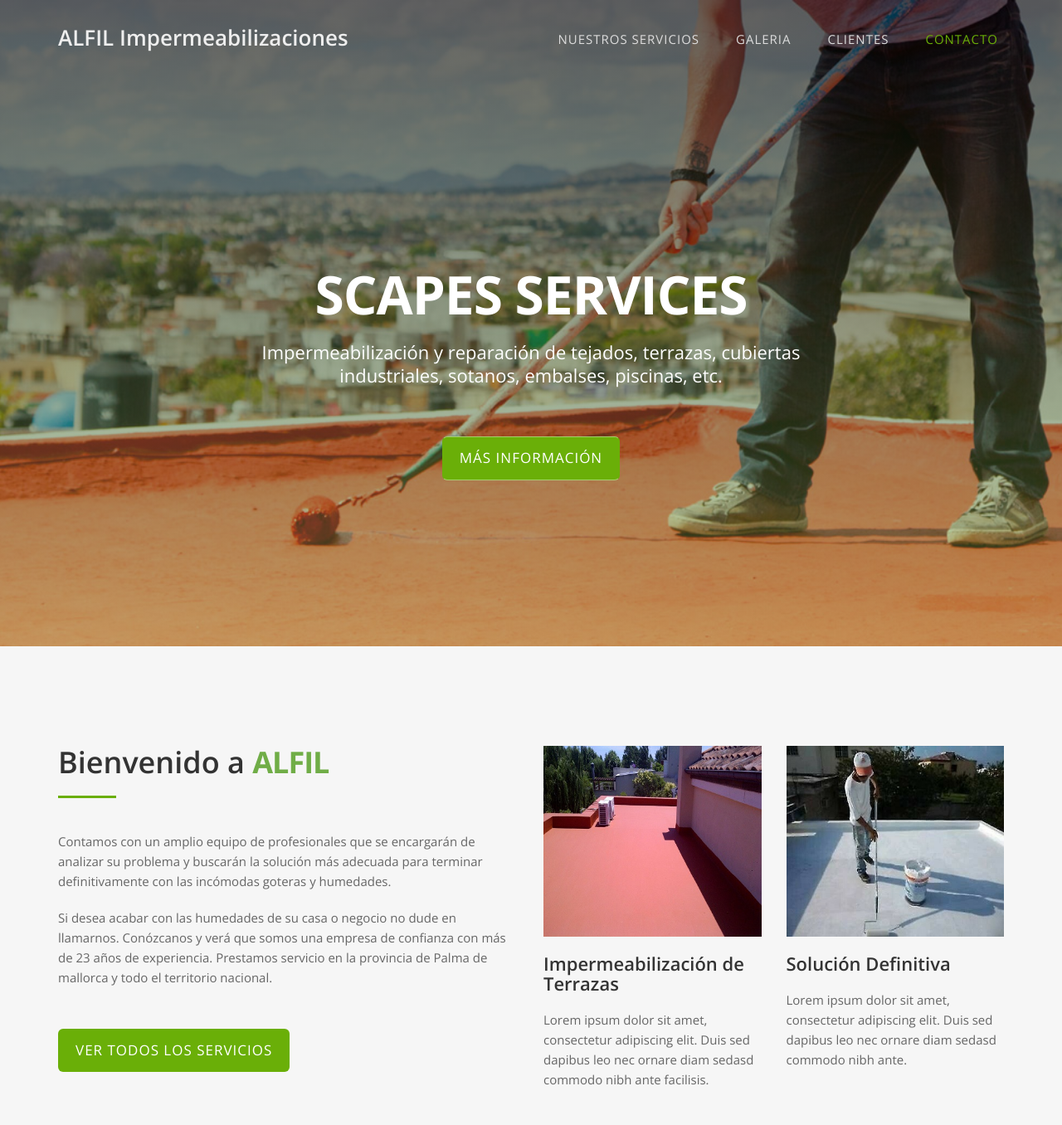
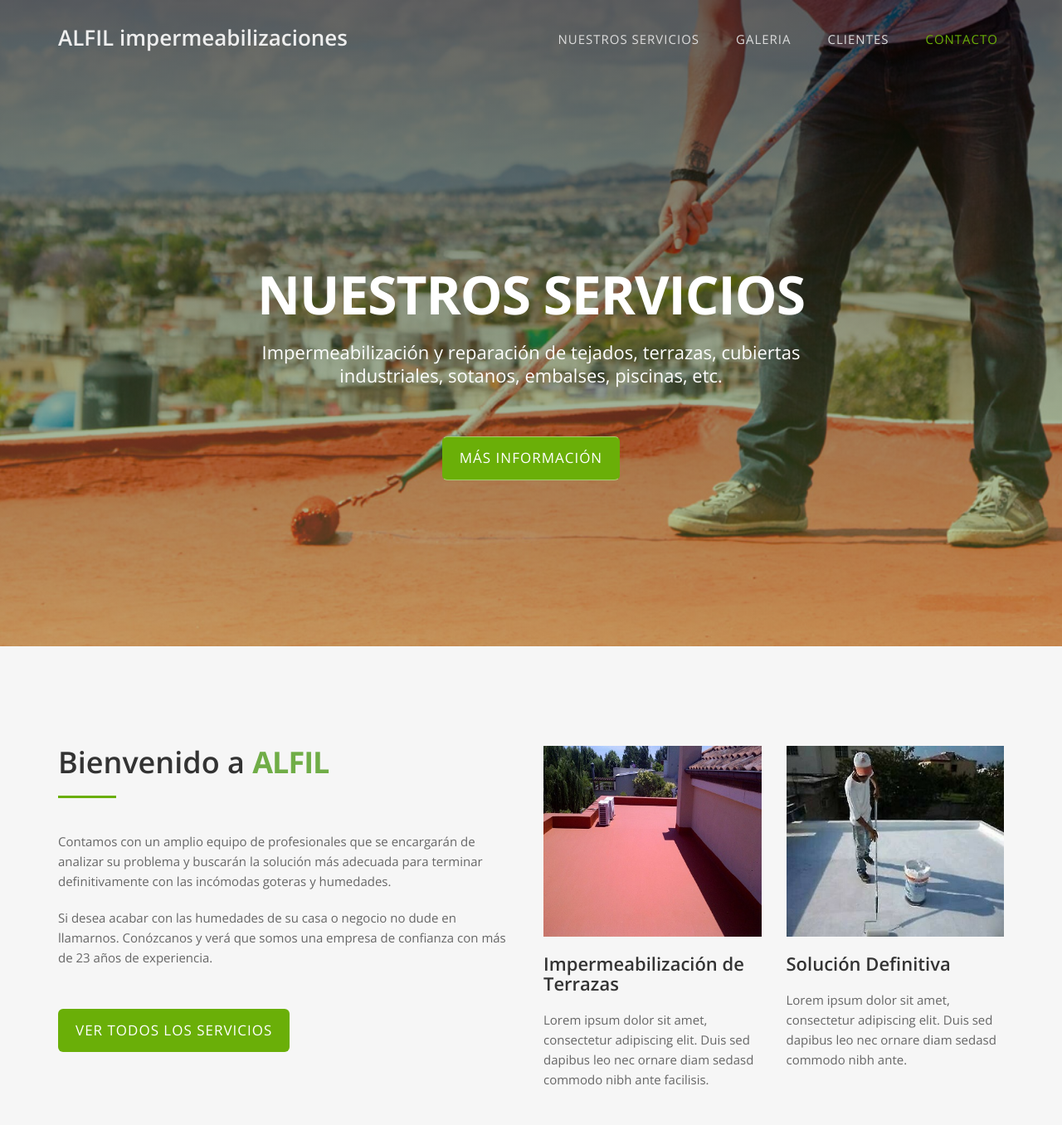
Before and after one commit to githubandrealmeida/alfil, a plain HTML site: page index.html in a window 1280 px wide. Shown: the top 1356 px of the page at 83% size. Drawn offline with nearby package versions, Linux system fonts and the light colour scheme.

Commit message:
add text

```diff
--- a/index.html
+++ b/index.html
@@ -50,7 +50,7 @@
           data-target="#bs-example-navbar-collapse-1"> <span class="sr-only">Toggle navigation</span> <span
             class="icon-bar"></span> <span class="icon-bar"></span> <span class="icon-bar"></span> </button>
 
-        <a class="navbar-brand page-scroll" href="#page-top">ALFIL Impermeabilizaciones</a>
+        <a class="navbar-brand page-scroll" href="#page-top">ALFIL impermeabilizaciones</a>
       </div>
 
       <!-- Collect the nav links, forms, and other content for toggling -->
@@ -74,7 +74,7 @@
         <div class="container">
           <div class="row">
             <div class="col-md-8 col-md-offset-2 intro-text">
-              <h1>Scapes Services</h1>
+              <h1>Nuestros Servicios</h1>
               <p>Impermeabilización y reparación de tejados, terrazas, cubiertas industriales, sotanos, embalses,
                 piscinas, etc.</p>
               <a href="#about" class="btn btn-custom btn-lg page-scroll">Más Información</a>
@@ -97,7 +97,7 @@
             </p>
             <p>Si desea acabar con las humedades de su casa o negocio no dude en llamarnos. Conózcanos y verá que somos
               una empresa de confianza con más de 23 años de experiencia.
-              Prestamos servicio en la provincia de Palma de mallorca y todo el territorio nacional.
+
             </p>
             <a href="#services" class="btn btn-custom btn-lg page-scroll">Ver todos los servicios</a>
           </div>
```
